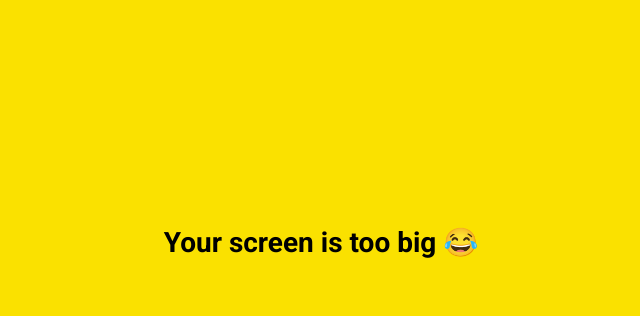
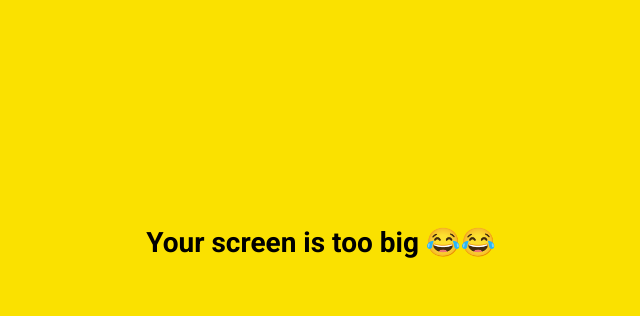
Before and after one commit to gaetaegoo/kokoa-clone-2022, a plain HTML site: page index.html in a window 1280 px wide. Shown: the part 157-473 px from the top of the page, without its empty margins (319-959 px from the left). Drawn offline with Linux system fonts and the light colour scheme.

Commit message:
😂 emotion test2

```diff
--- a/index.html
+++ b/index.html
@@ -49,7 +49,7 @@
         </form>
 
         <div id="no-mobile">
-            <span>Your screen is too big 😂</span>
+            <span>Your screen is too big 😂😂</span>
         </div>
 
         <!-- script는 항상 마지막에 있어야 함, body태그를 닫기 직전 -->
```
